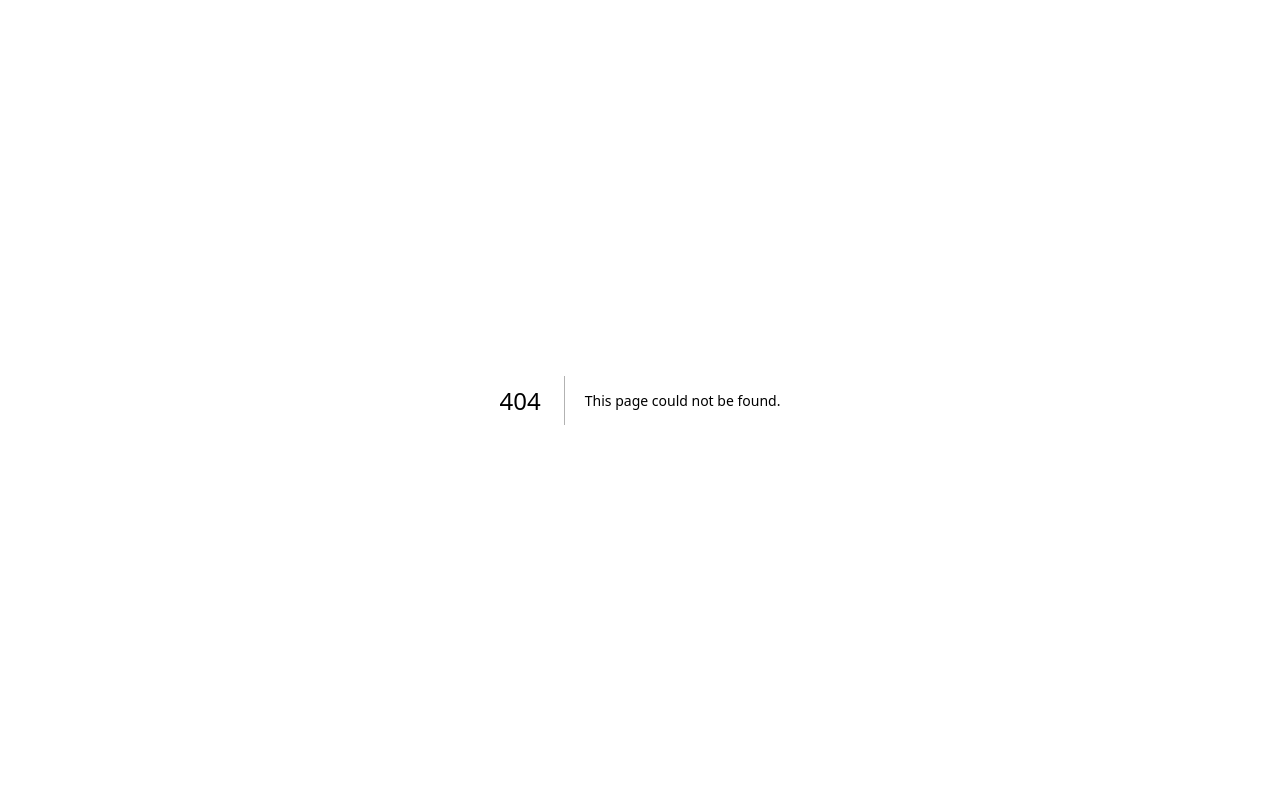
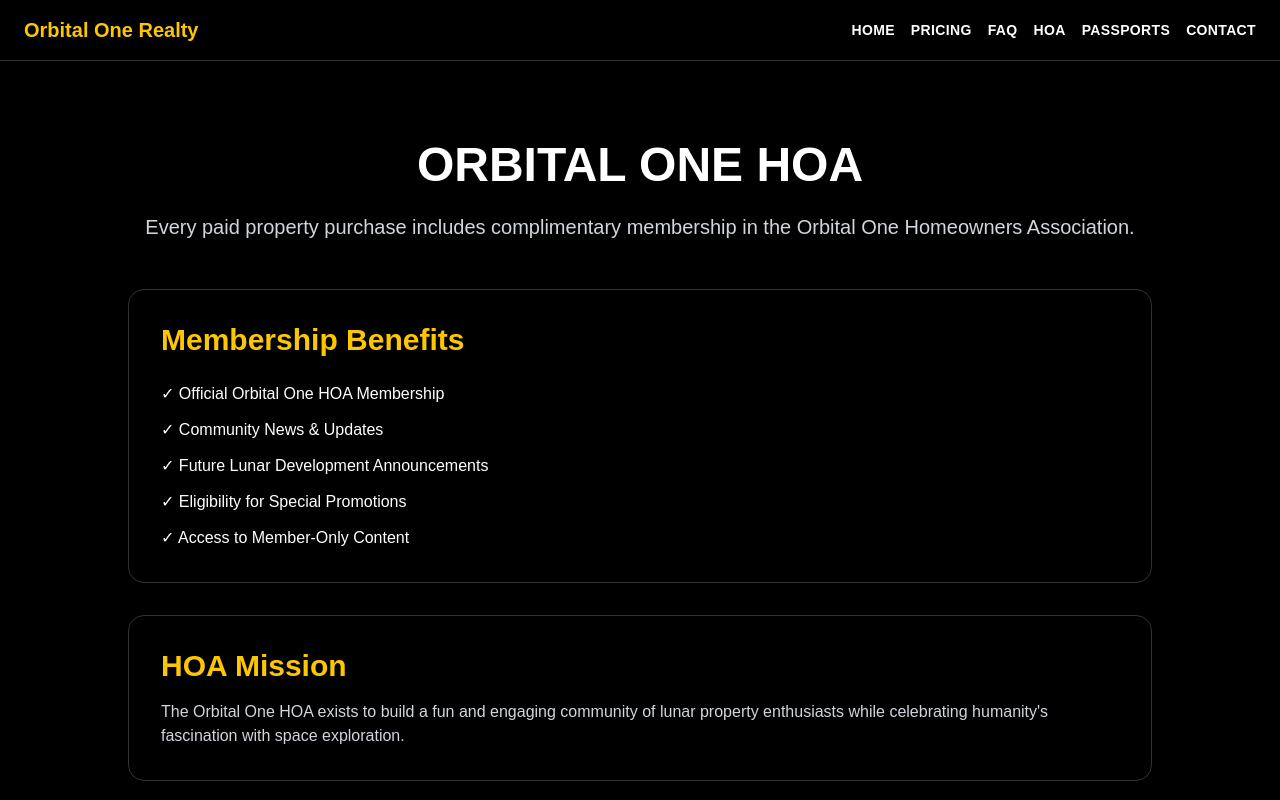
Before and after one commit to MiJoy2026/orbital-one-realty-clean, a Next.js app: page /hoa in a window 1280 px wide. Before the commit this address had no page. Shown: the top 800 px of the page. Built offline with nearby package versions, Linux system fonts and the light colour scheme.

Commit message:
Add public website pages and navigation

```diff
--- /dev/null
+++ b/app/contact/page.tsx
@@ -0,0 +1,60 @@
+export default function ContactPage() {
+  return (
+    <main className="min-h-screen bg-black px-6 py-20 text-white">
+      <div className="mx-auto max-w-4xl">
+        <h1 className="text-center text-5xl font-black uppercase">
+          Contact Orbital One Realty
+        </h1>
+
+        <p className="mt-6 text-center text-xl text-gray-300">
+          Questions about lunar property, HOA membership, novelty deeds, or
+          passports? We'd love to hear from you.
+        </p>
+
+        <div className="mt-12 rounded-2xl border border-white/20 p-8">
+          <h2 className="text-2xl font-bold text-yellow-400">
+            Customer Support
+          </h2>
+
+          <div className="mt-6 space-y-4 text-lg">
+            <p>
+              <strong>Email:</strong> support@orbitalonerealty.com
+            </p>
+
+            <p>
+              <strong>Sales:</strong> sales@orbitalonerealty.com
+            </p>
+
+            <p>
+              <strong>HOA Questions:</strong> hoa@orbitalonerealty.com
+            </p>
+          </div>
+        </div>
+
+        <div className="mt-8 rounded-2xl border border-white/20 p-8">
+          <h2 className="text-2xl font-bold text-yellow-400">
+            Business Hours
+          </h2>
+
+          <div className="mt-4 space-y-2">
+            <p>Monday - Friday: 9:00 AM - 5:00 PM</p>
+            <p>Saturday: 10:00 AM - 2:00 PM</p>
+            <p>Sunday: Closed</p>
+          </div>
+        </div>
+
+        <div className="mt-8 rounded-2xl border border-white/20 p-8">
+          <h2 className="text-2xl font-bold text-yellow-400">
+            Disclaimer
+          </h2>
+
+          <p className="mt-4 text-gray-300">
+            Orbital One Realty provides novelty and commemorative products for
+            entertainment purposes only. Purchases do not convey legal
+            ownership of lunar real estate.
+          </p>
+        </div>
+      </div>
+    </main>
+  );
+}
--- /dev/null
+++ b/app/faq/page.tsx
@@ -0,0 +1,53 @@
+const faqs = [
+  {
+    question: "Do I legally own land on the Moon?",
+    answer:
+      "No. Orbital One Realty sells novelty and commemorative products only. Purchases do not convey legal ownership of lunar real estate.",
+  },
+  {
+    question: "What comes with my purchase?",
+    answer:
+      "Each paid property purchase includes a novelty deed, property picture, nearby attractions list, novelty lunar currency, HOA membership, Terms & Conditions, and Privacy Policy.",
+  },
+  {
+    question: "Can I add names to the deed?",
+    answer:
+      "Yes. Additional names can be added to the novelty deed for $1.99 per name.",
+  },
+  {
+    question: "What is a Novelty Lunar Passport?",
+    answer:
+      "It is a fun commemorative add-on item for $4.99. It is not government-issued identification and cannot be used for travel.",
+  },
+  {
+    question: "Are sold properties still available?",
+    answer:
+      "No. Sold properties will be marked as sold and unavailable for purchase.",
+  },
+];
+
+export default function FAQPage() {
+  return (
+    <main className="min-h-screen bg-black px-6 py-20 text-white">
+      <div className="mx-auto max-w-4xl">
+        <h1 className="text-center text-5xl font-black uppercase">
+          Frequently Asked Questions
+        </h1>
+
+        <div className="mt-12 space-y-6">
+          {faqs.map((faq) => (
+            <div
+              key={faq.question}
+              className="rounded-2xl border border-white/20 p-6"
+            >
+              <h2 className="text-2xl font-bold text-yellow-400">
+                {faq.question}
+              </h2>
+              <p className="mt-3 text-gray-300">{faq.answer}</p>
+            </div>
+          ))}
+        </div>
+      </div>
+    </main>
+  );
+}
--- /dev/null
+++ b/app/hoa/page.tsx
@@ -0,0 +1,52 @@
+export default function HOAPage() {
+  return (
+    <main className="min-h-screen bg-black px-6 py-20 text-white">
+      <div className="mx-auto max-w-5xl">
+        <h1 className="text-center text-5xl font-black uppercase">
+          Orbital One HOA
+        </h1>
+
+        <p className="mt-6 text-center text-xl text-gray-300">
+          Every paid property purchase includes complimentary membership in the
+          Orbital One Homeowners Association.
+        </p>
+
+        <div className="mt-12 rounded-2xl border border-white/20 p-8">
+          <h2 className="text-3xl font-bold text-yellow-400">
+            Membership Benefits
+          </h2>
+
+          <ul className="mt-6 space-y-3">
+            <li>✓ Official Orbital One HOA Membership</li>
+            <li>✓ Community News & Updates</li>
+            <li>✓ Future Lunar Development Announcements</li>
+            <li>✓ Eligibility for Special Promotions</li>
+            <li>✓ Access to Member-Only Content</li>
+          </ul>
+        </div>
+
+        <div className="mt-8 rounded-2xl border border-white/20 p-8">
+          <h2 className="text-3xl font-bold text-yellow-400">
+            HOA Mission
+          </h2>
+
+          <p className="mt-4 text-gray-300">
+            The Orbital One HOA exists to build a fun and engaging community of
+            lunar property enthusiasts while celebrating humanity's fascination
+            with space exploration.
+          </p>
+        </div>
+
+        <div className="mt-8 rounded-2xl border border-white/20 p-8">
+          <h2 className="text-3xl font-bold text-yellow-400">
+            Membership Cost
+          </h2>
+
+          <p className="mt-4 text-2xl font-bold">
+            Included FREE with every paid property purchase.
+          </p>
+        </div>
+      </div>
+    </main>
+  );
+}
--- a/app/layout.tsx
+++ b/app/layout.tsx
@@ -1,20 +1,9 @@
 import type { Metadata } from "next";
-import { Geist, Geist_Mono } from "next/font/google";
 import "./globals.css";
 
-const geistSans = Geist({
-  variable: "--font-geist-sans",
-  subsets: ["latin"],
-});
-
-const geistMono = Geist_Mono({
-  variable: "--font-geist-mono",
-  subsets: ["latin"],
-});
-
 export const metadata: Metadata = {
-  title: "Create Next App",
-  description: "Generated by create next app",
+  title: "Orbital One Realty",
+  description: "Novelty lunar property by Orbital One Realty",
 };
 
 export default function RootLayout({
@@ -23,11 +12,25 @@ export default function RootLayout({
   children: React.ReactNode;
 }>) {
   return (
-    <html
-      lang="en"
-      className={`${geistSans.variable} ${geistMono.variable} h-full antialiased`}
-    >
-      <body className="min-h-full flex flex-col">{children}</body>
+    <html lang="en">
+      <body>
+        <nav className="flex flex-wrap items-center justify-between border-b border-white/20 bg-black px-6 py-4 text-white">
+          <a href="/" className="text-xl font-black text-yellow-400">
+            Orbital One Realty
+          </a>
+
+          <div className="flex flex-wrap gap-4 text-sm font-bold uppercase tracking-wide">
+            <a href="/">Home</a>
+            <a href="/pricing">Pricing</a>
+            <a href="/faq">FAQ</a>
+            <a href="/hoa">HOA</a>
+            <a href="/passports">Passports</a>
+            <a href="/contact">Contact</a>
+          </div>
+        </nav>
+
+        {children}
+      </body>
     </html>
   );
 }
--- /dev/null
+++ b/app/passports/page.tsx
@@ -0,0 +1,50 @@
+export default function PassportsPage() {
+  return (
+    <main className="min-h-screen bg-black px-6 py-20 text-white">
+      <div className="mx-auto grid max-w-6xl gap-10 md:grid-cols-2">
+        <section>
+          <h1 className="text-5xl font-black uppercase">
+            Novelty Lunar Passports
+          </h1>
+
+          <p className="mt-6 text-xl text-gray-300">
+            Complete your Orbital One experience with a fun commemorative Lunar
+            Passport.
+          </p>
+
+          <p className="mt-8 text-6xl font-black text-yellow-400">$4.99</p>
+
+          <p className="mt-4 text-gray-300">
+            Each passport is a novelty keepsake and is not government-issued
+            identification or a travel document.
+          </p>
+        </section>
+
+        <section className="rounded-3xl border border-yellow-400 p-8">
+          <div className="rounded-2xl bg-yellow-400 p-8 text-black">
+            <p className="text-sm font-bold uppercase tracking-[0.35em]">
+              Orbital One Realty
+            </p>
+
+            <h2 className="mt-10 text-4xl font-black uppercase">
+              Lunar Passport
+            </h2>
+
+            <p className="mt-8 font-semibold">
+              Holder Name: ____________________
+            </p>
+
+            <p className="mt-4 font-semibold">
+              Passport No: OOR-2026-0001
+            </p>
+
+            <p className="mt-10 text-sm">
+              Novelty commemorative item only. Not valid for travel,
+              identification, citizenship, or legal purposes.
+            </p>
+          </div>
+        </section>
+      </div>
+    </main>
+  );
+}
```
Also changed, not shown: app/pricing/page.tsx (added).
